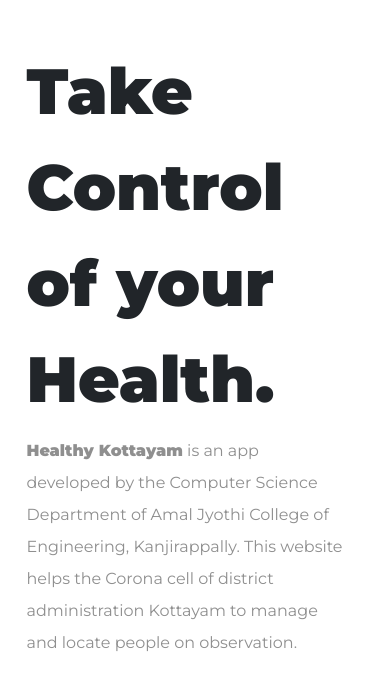
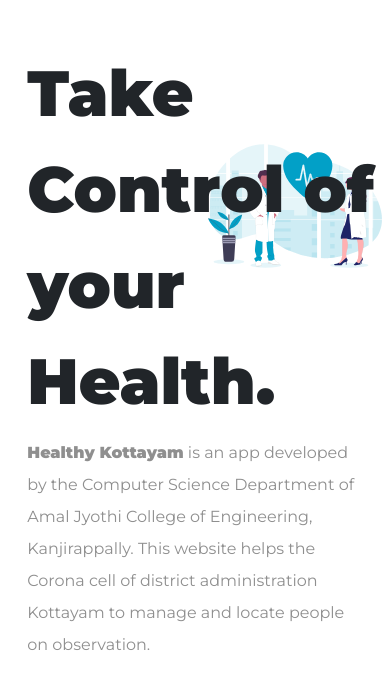
Before and after one commit to shan-shaji/Healthy-Kottayam, a plain HTML site: page index.html in a window 390 px wide. Shown: the part 72-756 px from the top of the page. Drawn offline with nearby package versions, Linux system fonts and the light colour scheme.

Commit message:
responsiveness

```diff
--- a/css/style.css
+++ b/css/style.css
@@ -88,3 +88,18 @@ h5 {
 }
 
 /* media querie */
+@media (max-width: 991px){
+  .title-content {
+    position: absolute;
+    z-index: 1;
+    width: 100%;
+
+
+  }
+
+  .title-content-image{
+    position: absolute;
+    left: 200px;
+    height: 400px;
+  }
+}
```
